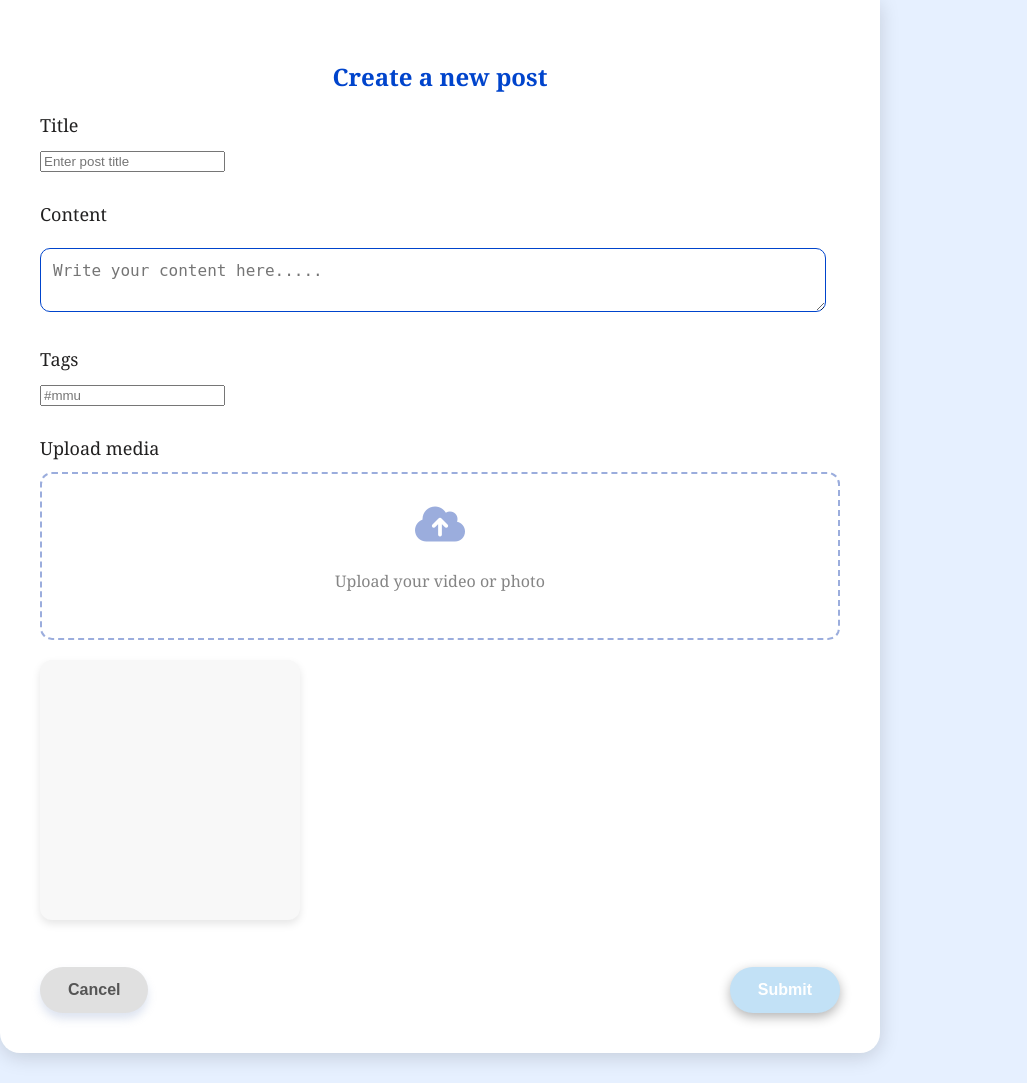
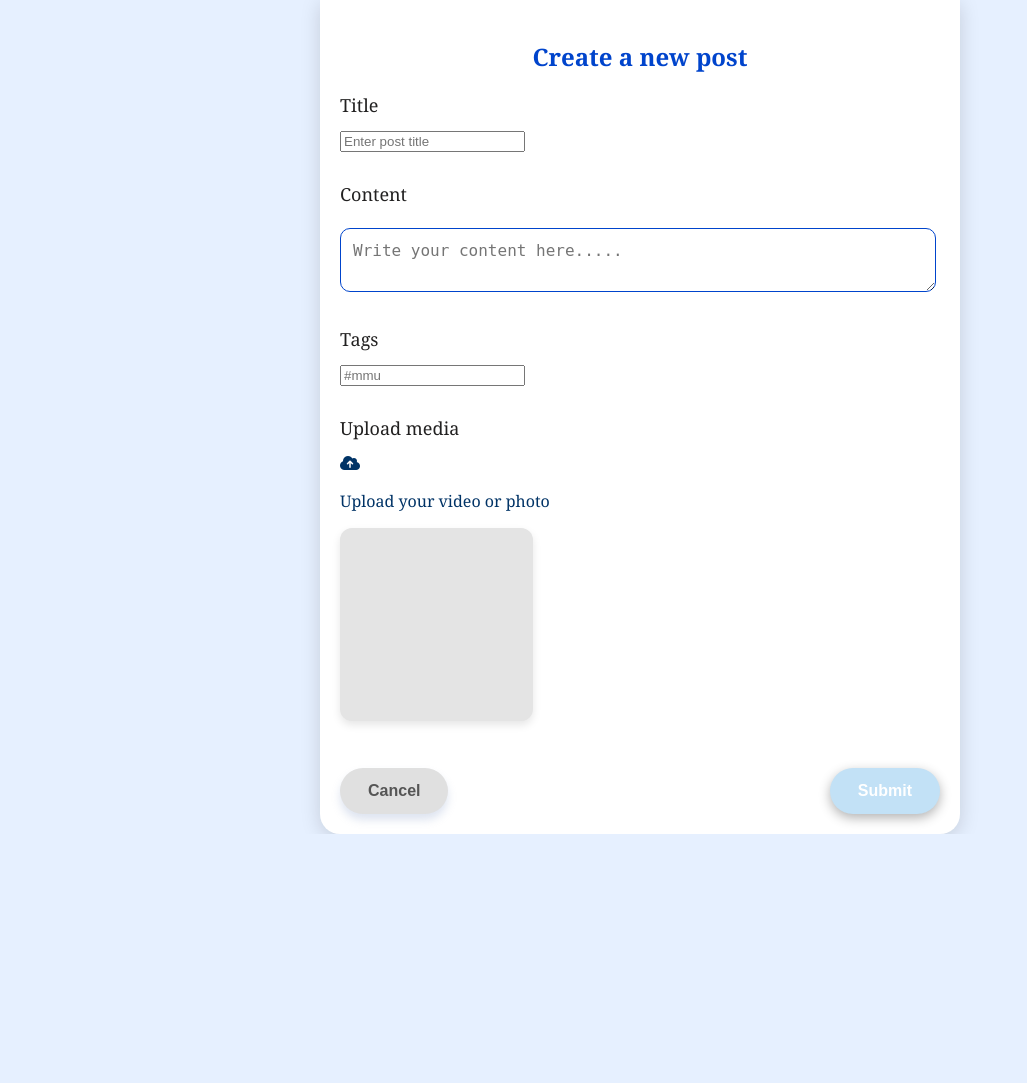
Before and after one commit to Mini-IT-Project/2520-CSP1123-TC1L-G-09, a Flask app: page /forum/post/new in a window 1280 px wide. Shown: the part 125-1208 px from the top of the page, without its empty margins (0-1027 px from the left). After the commit the page ends 959 px from the top, so only its background shows below. Run offline with Flask 3, Linux system fonts and the light colour scheme.

Commit message:
edit create post

```diff
--- a/src/static/style.css
+++ b/src/static/style.css
@@ -938,13 +938,12 @@ ul {
 }
 
 .form-card{
-    width: 100%;
-    max-width: 800px;
+    max-width: 600px;
+    margin: auto;
     background-color: white;
     border-radius: 0 0 20px 20px;
-    padding: 40px;
+    padding: 20px;
     box-shadow: 0 4px 20px rgba(0,0,0,0.15);
-    margin-bottom: 30px;
 }
 
 .form-group{
@@ -959,54 +958,36 @@ label{
     font-size: 18px;
 }
 
-.file-upload{
-    position: relative;
-    display: flex;
-    flex-direction: column;
-    align-items: center;
-    justify-content: center;
-    border: 2px dashed #9baddd;
-    border-radius: 12px;
-    padding: 30px 20px;
+.upload-box{
+    border: 2px dashed #bbb;
+    border-radius: 10px;
+    padding: 20px;
     text-align: center;
     cursor: pointer;
-    transition: background-color 0.3s;
+    margin-bottom: 15px;
+    background: #fafafa;
+}
+.upload-box:hover{
+    border-color: #666;
 }
 
-.file-upload:hover{
-    background-color: rgba(60, 37, 211, 0.05);
-}
-
-.file-upload input[type="file"]{
-    display: none;
-}
-
-.upload-icon{
-    font-size: 40px;
-    color: #9baddd;
-    margin-bottom: 10px;
-}
-
-.upload-text{
-    color: #858585;
-    font-weight: 500;
-}
-
-#file-input{
-    display: none;
+.upload-label{
+    display: block;
+    cursor: pointer;
+    color: #555;
 }
 
 .preview-container{
-    width: 100%;
-    max-width: 100%;
     margin-top: 20px;
     display: grid;
     grid-template-columns: repeat(3,1fr);
     gap: 10px;
+    margin-top: 15px;
 }
 
 .media-preview{
     width: 100%;
+    position: relative;
     aspect-ratio: 1 / 1;
     border-radius: 12px;
     overflow: hidden;
@@ -1014,14 +995,35 @@ label{
     display: flex;
     align-items: center;
     justify-content: center;
-    background: #f8f8f8;
+    background: rgb(228, 228, 228);
 }
 
 .media-preview img,
 .media-preview video {
     max-width: 100%;
     max-height: 100%;
-    object-fit: contain;
+    object-fit: cover;
+}
+
+.remove-btn{
+    position: absolute;
+    top: 6px;
+    right: 6px;
+    background: rgba(0,0,0,0.6);
+    color: white;
+    border: none;
+    border-radius: 50%;
+    width: 20px;
+    height: 20px;
+    font-size: 14px;
+    cursor: pointer;
+    display: flex;
+    align-items: center;
+    justify-content: center;
+}
+
+.remove-btn:hover{
+    background: rgb(203, 122, 122);
 }
 
 .form-actions{
```
